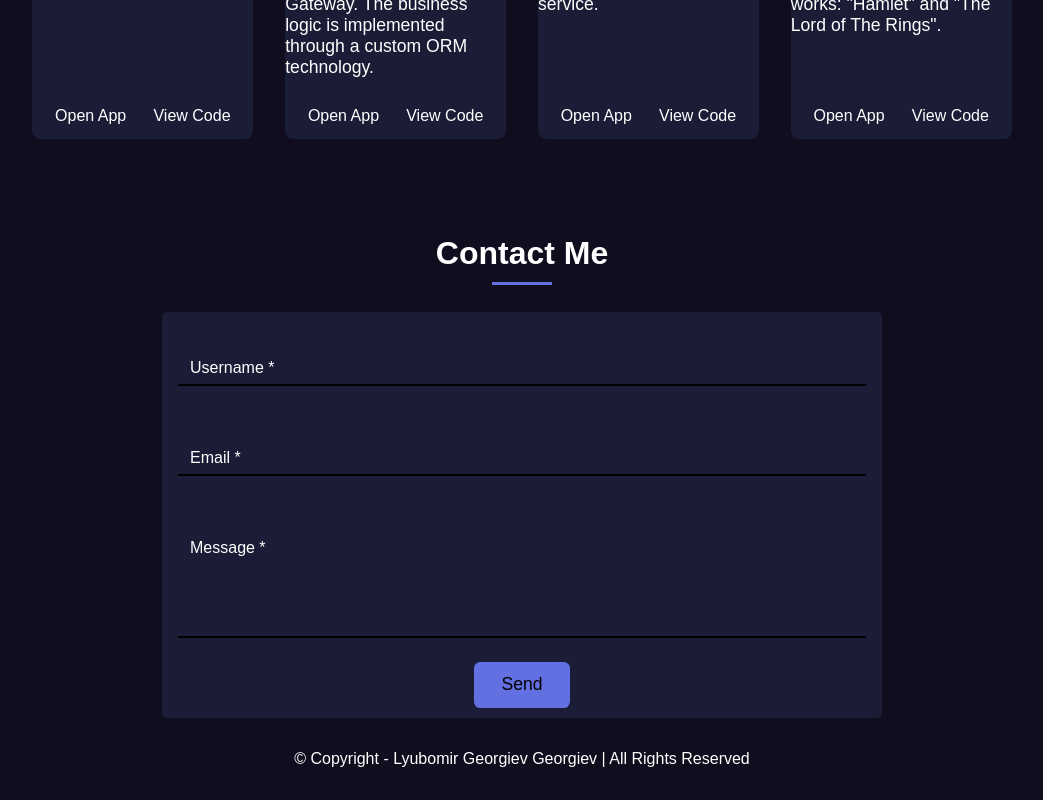
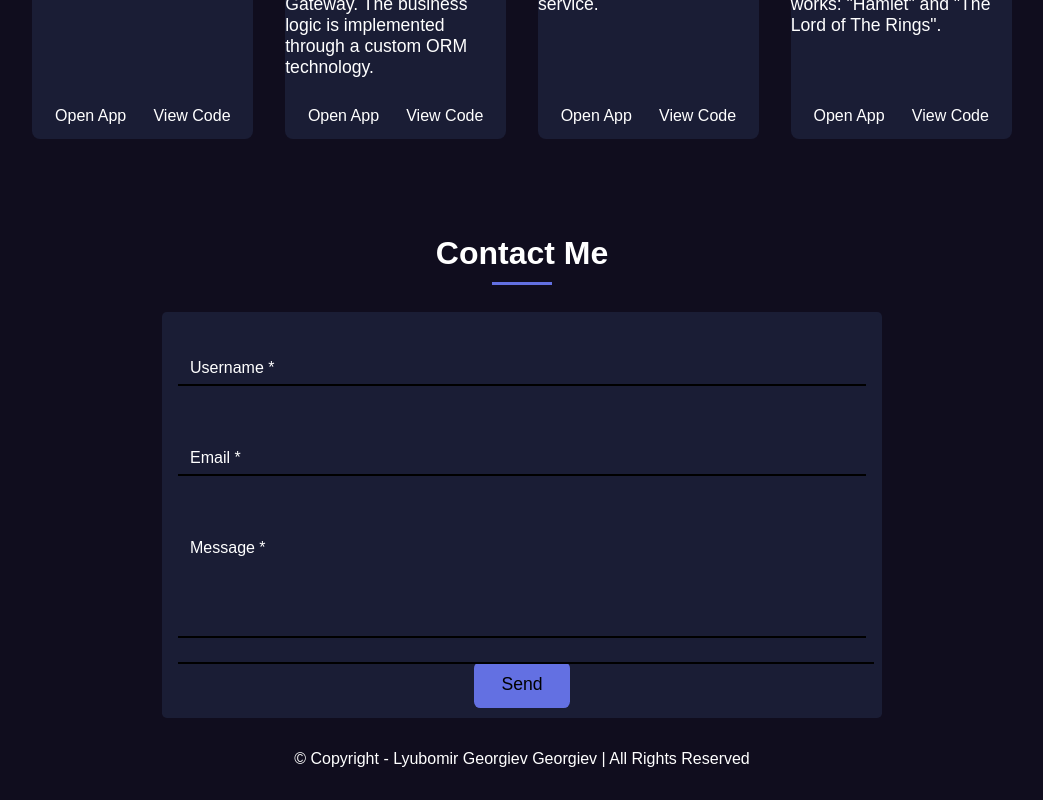
Before and after one commit to lyubomir2712/Portfolio, a React (Vite) app: page / in a window 1280 px wide. Shown: the part 1113-1913 px from the top of the page, without its empty margins (118-1161 px from the left). Built offline with nearby package versions, Linux system fonts and the light colour scheme.

Commit message:
The contacts inputs are finished

```diff
--- a/src/Components/ContactSection/ContactSection.css
+++ b/src/Components/ContactSection/ContactSection.css
@@ -37,7 +37,6 @@
     line-height: 80px;
     background-color: transparent;
     border-bottom : 2px solid black;
-    vertical-align: bottom;
 }
 
 input{
@@ -89,7 +88,6 @@ input{
     position: absolute;
     left: 0;
     outline: none;
-    font-size: 0.85rem;
     transition: 0.1s ease;
     z-index: 1111;
     border: none;
@@ -98,6 +96,10 @@ input{
     color: white;
     padding-left: 0.4rem;
     padding-top: 1.5rem;
+    font-size: inherit;
+    font-family: inherit;
+    font-weight: inherit;
+    border: inherit;
 }
 
 .textarea-container::before {
@@ -115,9 +117,6 @@ input{
 .textarea-container:focus-within::before {
     transform: scaleX(1);
 }
-
-
-
 
 
 .contact-btn{
@@ -159,9 +158,6 @@ input:focus + .label-line{
 }
 
 
-
-
-
 .message-input:focus + .label-line{
     height: 30px;
     line-height: 30px;
@@ -187,7 +183,6 @@ input:not(:placeholder-shown) + .label-line {
     height: 30px;
     line-height: 30px;
     padding: 0 7px;
-    transform: translate(-12px, -1px) scale(0.68);
     z-index: 1111;
     pointer-events: none;
     user-select: none;
```
